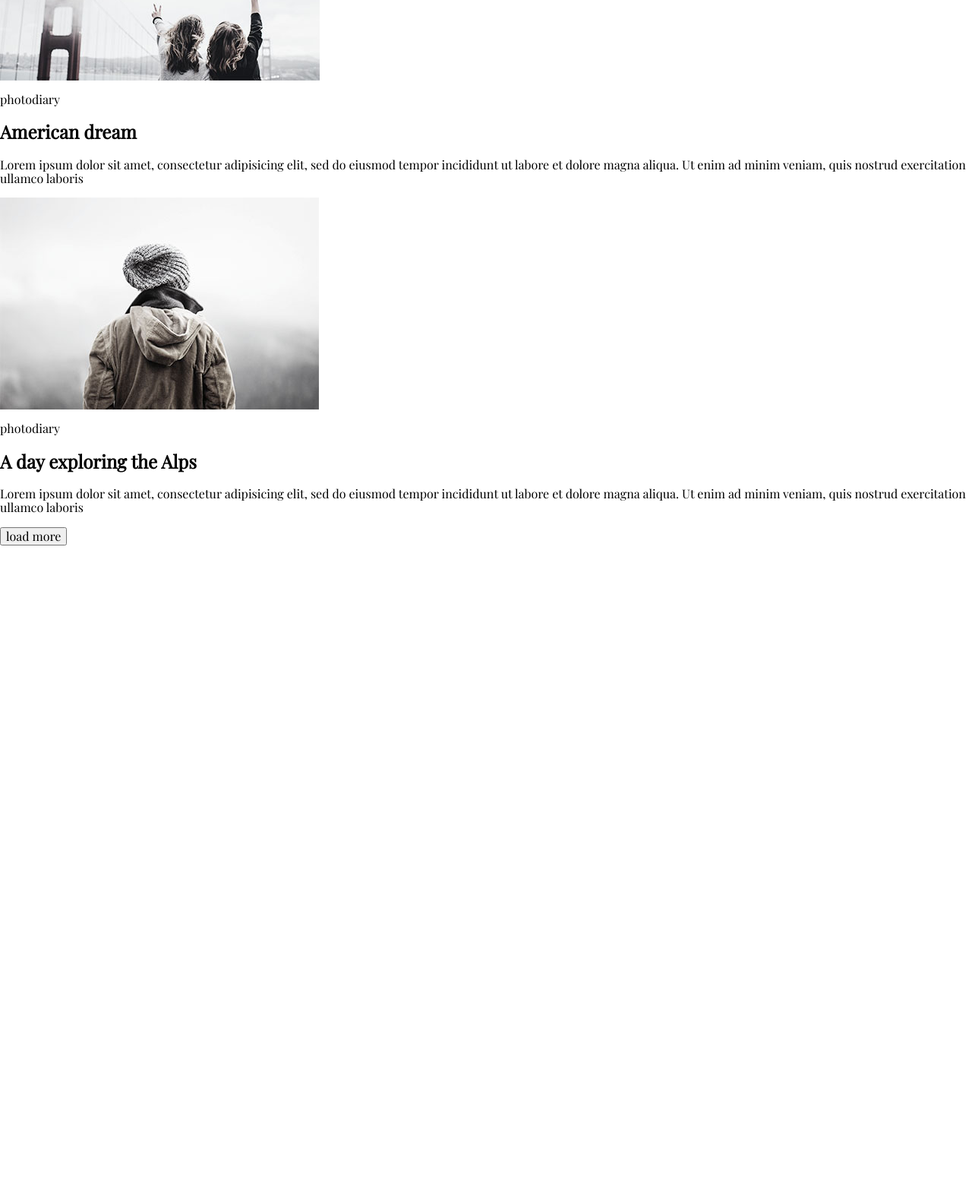
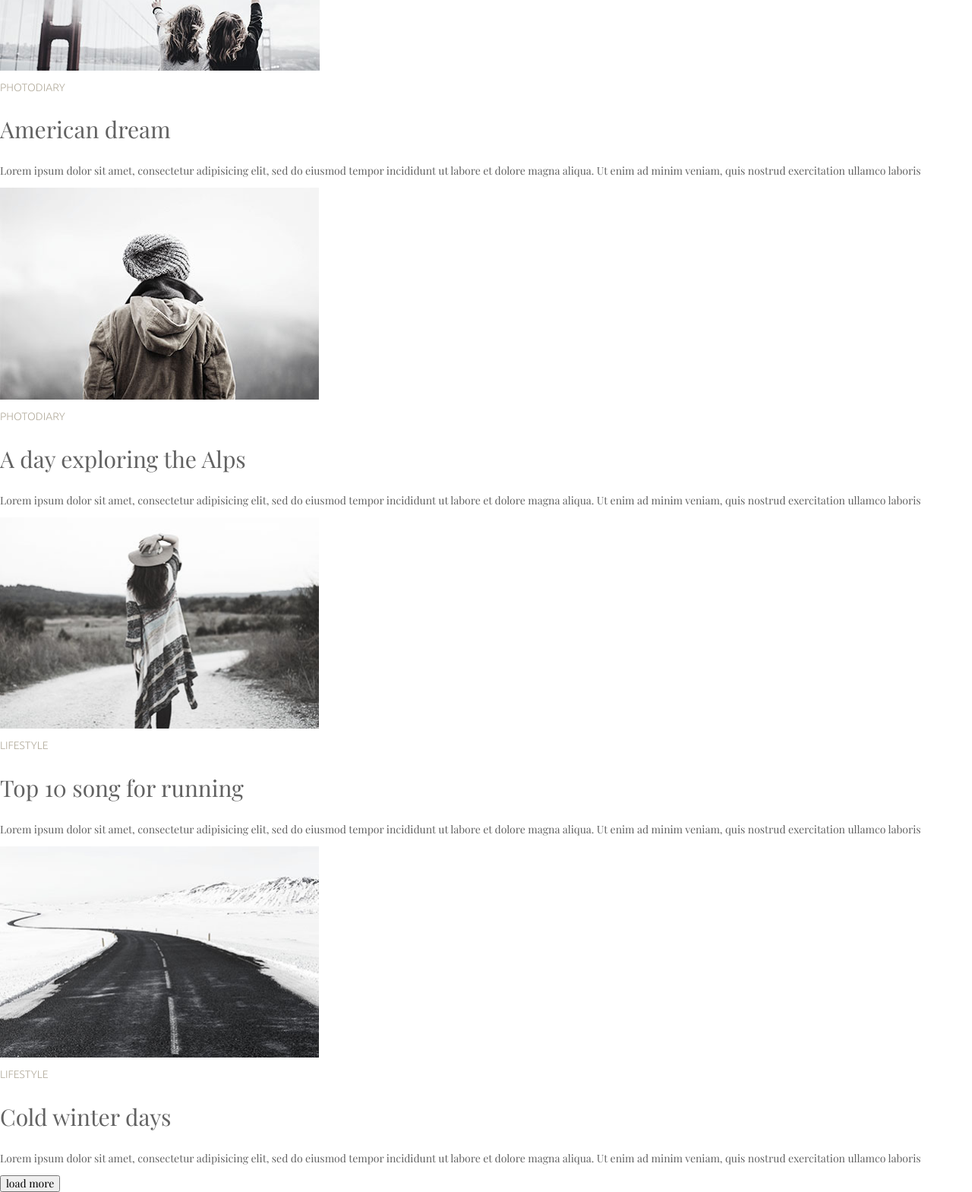
Before and after one commit to Oleh-Lee/goit-fe-course, a plain HTML site: page html-css/module-3/index.html in a window 1280 px wide. Shown: the part 1147-2716 px from the top of the page at 76% size. Before the commit the page ends 1865 px from the top, so only its background shows below. Drawn offline with nearby package versions, Linux system fonts and the light colour scheme.

Commit message:
added 2 pics

```diff
--- a/html-css/module-3/css/styles.css
+++ b/html-css/module-3/css/styles.css
@@ -1,3 +1,14 @@
 body{
-    font-family: 'Playfair Display', non-serif
+    font-family: 'Playfair Display', serif;
+    font-size: 14px;
+    color: #626262;
 }
+.ubuntu{
+    font-family: 'Ubuntu', sans-serif;
+    font-size: 14px;
+    text-transform: uppercase;
+    color: #b4ad9e;
+}
+.tittle{
+    font-size: 30px;
+}
--- a/html-css/module-3/index.html
+++ b/html-css/module-3/index.html
@@ -8,6 +8,7 @@
     <link rel="stylesheet" href="css/styles.css">
     <link rel="stylesheet" href="css/normalize.css">
     <link href="https://fonts.googleapis.com/css?family=Playfair+Display&display=swap" rel="stylesheet">
+    <link href="https://fonts.googleapis.com/css?family=Ubuntu:300&display=swap" rel="stylesheet">
     <title>module-3</title>
 </head>
 
@@ -16,7 +17,7 @@
         <nav class="main-nav">
             <ul class="main-menu">
                 <li class="main-menu-item">
-                    <a href="#lyfestyle" class="main-menu-link">lifestyle</a>
+                    <a href="#lifestyle" class="main-menu-link">lifestyle</a>
                 </li>
                 <li class="main-menu-item">
                     <a href="#photodiary" class="main-menu-link">photodiary</a>
@@ -31,33 +32,54 @@
         </nav>
     </header>
     <main>
-        <section>
-            <article class="lyfestyle" id="lifestyle">
+        <section class="section">
+            <article class="lifestyle" id="lifestyle">
                 <img src="img/img1_festival.jpg" alt="img1_festival" width="421" height="279">
-                <p>Lifestyle</p>
-                <h2>More than just a music festival</h2>
-                <p>Lorem ipsum dolor sit amet, consectetur adipisicing elit, sed do eiusmod tempor incididunt ut labore et dolore magna aliqua. Ut enim ad minim veniam, quis nostrud exercitation ullamco laboris </p>
+                <p class="ubuntu">Lifestyle</p>
+                <p class="tittle">More than just a music festival</p>
+                <p>Lorem ipsum dolor sit amet, consectetur adipisicing elit, sed do eiusmod tempor incididunt ut labore
+                    et dolore magna aliqua. Ut enim ad minim veniam, quis nostrud exercitation ullamco laboris </p>
             </article>
             <article class="lifestyle">
                 <img src="img/img2_coffee.jpg" alt="img2_coffee" width="421" height="279">
-                <p>lifestyle</p>
-                <h2>Life tastes better with coffee</h2>
-                <p>Lorem ipsum dolor sit amet, consectetur adipisicing elit, sed do eiusmod tempor incididunt ut labore et dolore magna aliqua. Ut enim ad minim veniam, quis nostrud exercitation ullamco laboris </p>
+                <p class="ubuntu">Lifestyle</p>
+                <p class="tittle">Life tastes better with coffee</p>
+                <p>Lorem ipsum dolor sit amet, consectetur adipisicing elit, sed do eiusmod tempor incididunt ut labore
+                    et dolore magna aliqua. Ut enim ad minim veniam, quis nostrud exercitation ullamco laboris </p>
             </article>
             <article class="photodiary" id="photodiary">
                 <img src="img/img3_dream.jpg" alt="img3_dream" width="421" height="279">
-                <p>photodiary</p>
-                <h2>American dream</h2>
-                <p>Lorem ipsum dolor sit amet, consectetur adipisicing elit, sed do eiusmod tempor incididunt ut labore et dolore magna aliqua. Ut enim ad minim veniam, quis nostrud exercitation ullamco laboris </p>
+                <p class="ubuntu">Photodiary</p>
+                <p class="tittle">American dream</p>
+                <p>Lorem ipsum dolor sit amet, consectetur adipisicing elit, sed do eiusmod tempor incididunt ut labore
+                    et dolore magna aliqua. Ut enim ad minim veniam, quis nostrud exercitation ullamco laboris </p>
             </article>
             <article class="photodiary">
                 <img src="img/img4_exploring.jpg" alt="img4_exploring" width="420" height="279">
-                <p>photodiary</p>
-                <h2>A day exploring the Alps</h2>
-                <p>Lorem ipsum dolor sit amet, consectetur adipisicing elit, sed do eiusmod tempor incididunt ut labore et dolore magna aliqua. Ut enim ad minim veniam, quis nostrud exercitation ullamco laboris </p>
+                <p class="ubuntu">Photodiary</p>
+                <p class="tittle">A day exploring the Alps</p>
+                <p>Lorem ipsum dolor sit amet, consectetur adipisicing elit, sed do eiusmod tempor incididunt ut labore
+                    et dolore magna
+                    aliqua. Ut enim ad minim veniam, quis nostrud exercitation ullamco laboris </p>
+            </article>
+            <article class="lifestyle3">
+                <img src="img/img5_top.jpg" alt="img5_top" width="420" height="279">
+                <p class="ubuntu">Lifestyle</p>
+                <p class="tittle">Top 10 song for running</p>
+                <p>Lorem ipsum dolor sit amet, consectetur adipisicing elit, sed do eiusmod tempor incididunt ut labore
+                    et dolore magna
+                    aliqua. Ut enim ad minim veniam, quis nostrud exercitation ullamco laboris</p>
+            </article>
+            <article class="lifestyle3">
+                <img src="img/img6_winter.jpg" alt="img6_winter" width="420" height="279">
+                <p class="ubuntu">Lifestyle</p>
+                <p class="tittle">Cold winter days</p>
+                <p>Lorem ipsum dolor sit amet, consectetur adipisicing elit, sed do eiusmod tempor incididunt ut labore
+                    et dolore magna
+                    aliqua. Ut enim ad minim veniam, quis nostrud exercitation ullamco laboris</p>
             </article>
             <button class="load more">load more</button>
-            </section>
+        </section>
     </main>
 </body>
 
```
Also changed, not shown: html-css/module-3/img/img5_top.jpg (added), html-css/module-3/img/img6_winter.jpg (added).
